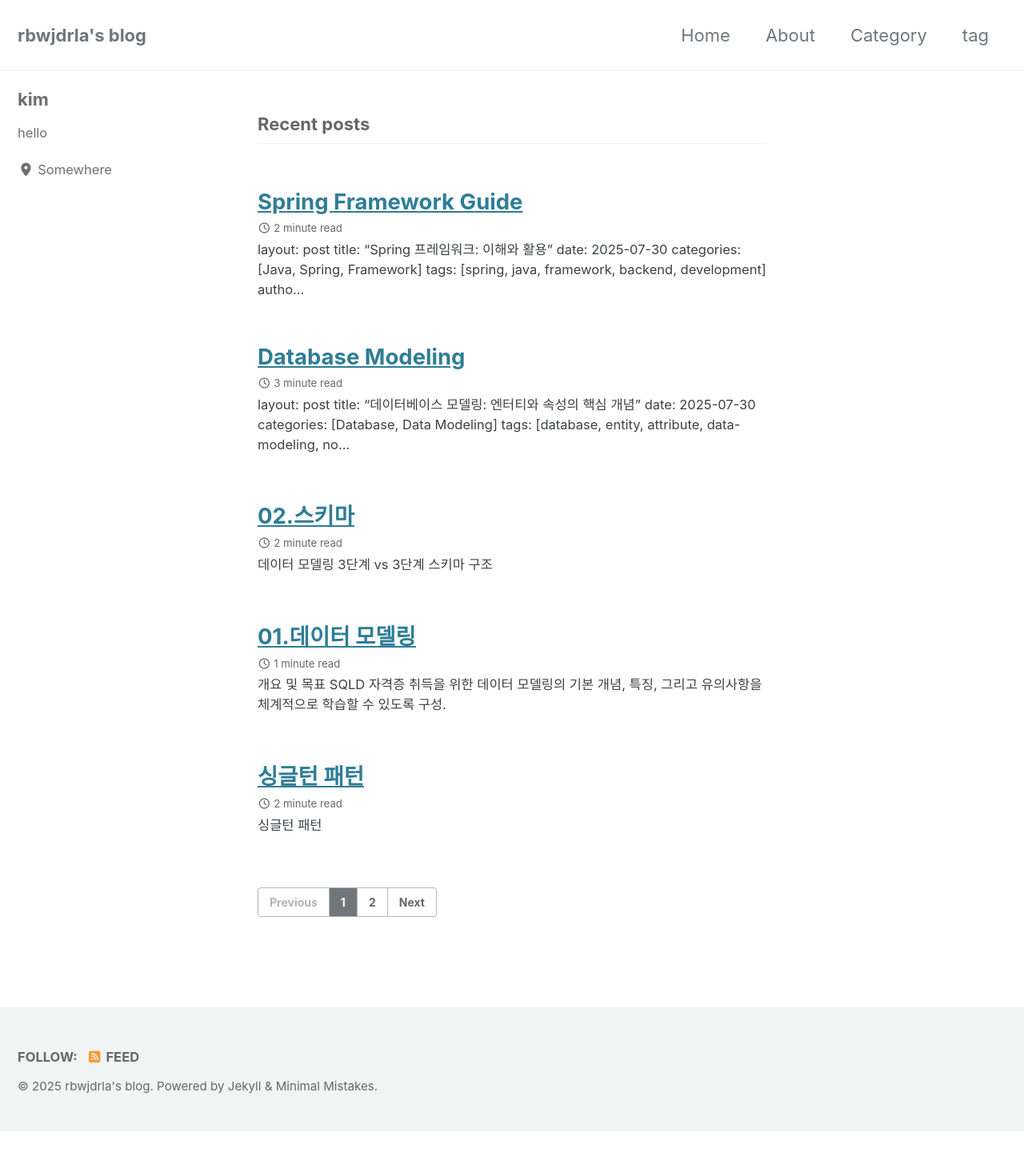
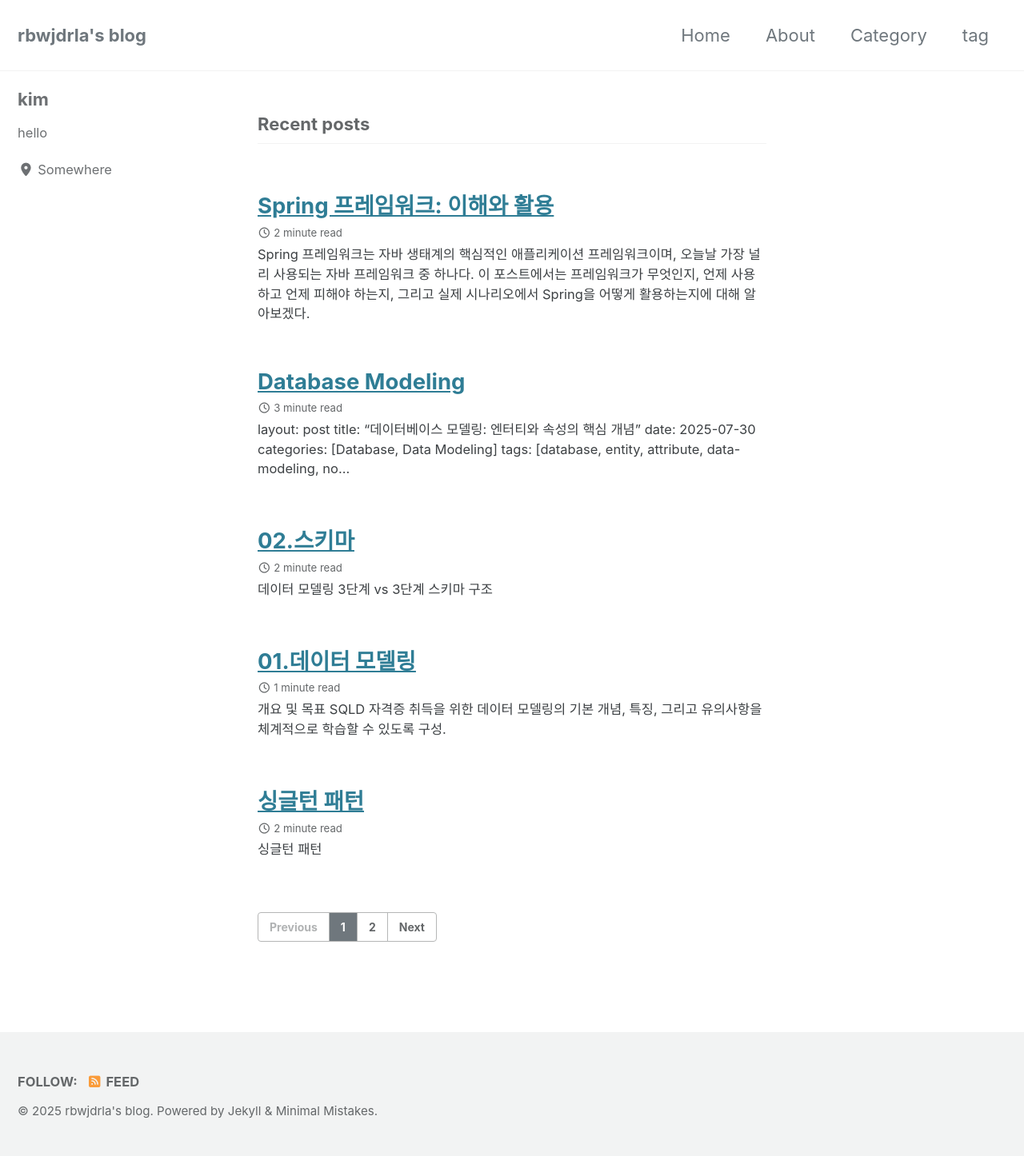
Before and after one commit to rbwjdrla/rbwjdrla.github.io, a Jekyll site: the page built from index.html, in a window 1280 px wide. Shown: the whole page at 80% size. Built offline with Jekyll 4.4.1, drawn with Linux system fonts in a browser that asks for light colours; cached includes are drawn as plain includes; the list of posts is cut into pages by our own code; before the commit the page ends 1415 px from its top, so only the background shows below that.

Commit message:
\"fix: Correct spring post format\"

```diff
--- a/_posts/2025-07-30-spring-framework-guide.md
+++ b/_posts/2025-07-30-spring-framework-guide.md
@@ -1,65 +1,92 @@
-layout: post title: "Spring 프레임워크: 이해와 활용" date: 2025-07-30 categories: [Java, Spring, Framework] tags: [spring, java, framework, backend, development] author: [Your Name]
-Spring 프레임워크: 이해와 활용
+---
+layout: post
+title: "Spring 프레임워크: 이해와 활용"
+date: 2025-07-30
+categories: [Java, Spring, Framework]
+tags: [spring, java, framework, backend, development]
+author: [Your Name]
+---
+
 Spring 프레임워크는 자바 생태계의 핵심적인 애플리케이션 프레임워크이며, 오늘날 가장 널리 사용되는 자바 프레임워크 중 하나다. 이 포스트에서는 프레임워크가 무엇인지, 언제 사용하고 언제 피해야 하는지, 그리고 실제 시나리오에서 Spring을 어떻게 활용하는지에 대해 알아보겠다.
 
-프레임워크란 무엇인가?
+## 프레임워크란 무엇인가?
+
 애플리케이션 프레임워크는 애플리케이션 개발을 위한 기본 구조를 제공하는 공통 소프트웨어 기능들의 집합이며, 모든 코드를 처음부터 작성하는 수고를 덜어주어 개발 노력을 크게 줄여준다.
 
 프레임워크는 IKEA 가구 조립과 비슷하다고 볼 수 있다. 필요한 모든 부품은 제공되지만, 개발자가 어떤 기능을 선택하고 어떻게 조합할지는 직접 결정해야 함.
 
-프레임워크 사용의 주요 이점
-시간과 비용 절약: 이미 존재하는 기능을 재사용하여 개발 시간을 단축하고 비용을 절감함.
-버그 감소: 많은 애플리케이션에서 이미 검증된 기존 구현을 사용하면 버그 발생 가능성이 줄어듬.
-커뮤니티 지원: 널리 사용되는 프레임워크는 방대한 개발자 커뮤니티를 통해 지원과 조언을 받을 수 있음.
+### 프레임워크 사용의 주요 이점
+
+- 시간과 비용 절약: 이미 존재하는 기능을 재사용하여 개발 시간을 단축하고 비용을 절감함.
+- 버그 감소: 많은 애플리케이션에서 이미 검증된 기존 구현을 사용하면 버그 발생 가능성이 줄어듬.
+- 커뮤니티 지원: 널리 사용되는 프레임워크는 방대한 개발자 커뮤니티를 통해 지원과 조언을 받을 수 있음.
+
 애플리케이션에서 비즈니스 로직 코드는 사용자 기대치를 구현하는 고유한 부분임. 하지만 로깅, 트랜잭션, 보안, 캐싱 등 "배관(plumbing)"으로 불리는 비즈니스 로직 외의 많은 공통 기능들은 여러 애플리케이션에서 재사용할 수 있음.
 
-Spring 생태계
+## Spring 생태계
+
 Spring은 단일 프레임워크가 아니라 프레임워크들의 생태계임. 보통 "Spring 프레임워크"라고 말할 때는 다음 핵심 구성 요소들을 포함함.
 
-핵심 구성 요소
-Spring Core
+### 핵심 구성 요소
+
+#### Spring Core
+
 Spring의 가장 근본적인 부분으로, Spring 컨텍스트(애플리케이션 인스턴스 관리)와 AOP(Aspect-Oriented Programming, 메서드 가로채기 및 조작) 같은 기능들을 제공함. IoC(Inversion of Control) 원칙을 기반으로 작동하여 개발자가 아닌 프레임워크가 애플리케이션의 실행을 제어함.
 
-Spring MVC
+#### Spring MVC
+
 HTTP 요청을 처리하는 웹 애플리케이션 개발을 가능하게 해줌.
 
-Spring Data Access
+#### Spring Data Access
+
 SQL 데이터베이스 연결과 영속성 계층 구현을 위한 기본 도구들을 제공함. JDBC 및 ORM 프레임워크(예: Hibernate) 통합 기능도 포함되어 있음.
 
-Spring Testing
+#### Spring Testing
+
 Spring 애플리케이션을 테스트하기 위한 다양한 도구들을 제공함.
 
-확장 프로젝트
+### 확장 프로젝트
+
 Spring 생태계에는 이 외에도 다양한 프로젝트들이 있다:
 
-Spring Data: SQL 및 NoSQL 데이터베이스에 쉽게 연결할 수 있게 해준다
-Spring Boot: 구성보다 관례(Convention over Configuration) 접근 방식을 통해 기본 구성을 제공하여 코드 작성량을 줄여준다
-Spring Security: 애플리케이션 보안 기능을 제공한다
-Spring Cloud: 클라우드 기반 애플리케이션 개발을 지원한다
-Spring의 실제 활용 시나리오
+- Spring Data: SQL 및 NoSQL 데이터베이스에 쉽게 연결할 수 있게 해준다
+- Spring Boot: 구성보다 관례(Convention over Configuration) 접근 방식을 통해 기본 구성을 제공하여 코드 작성량을 줄여준다
+- Spring Security: 애플리케이션 보안 기능을 제공한다
+- Spring Cloud: 클라우드 기반 애플리케이션 개발을 지원한다
+
+## Spring의 실제 활용 시나리오
+
 Spring은 다양한 종류의 애플리케이션 개발에 활용할 수 있다.
 
-1. 백엔드 애플리케이션 개발
+### 1. 백엔드 애플리케이션 개발
+
 서버 측에서 실행되며 데이터 관리와 클라이언트 요청 처리 역할을 담당한다. Spring은 데이터베이스 통합, 다른 애플리케이션과의 통신, 보안 등 백엔드 솔루션 구현에 필요한 모든 기능을 제공한다.
 
-2. 자동화 테스트 앱 개발
+### 2. 자동화 테스트 앱 개발
+
 시스템의 엔드 투 엔드 테스트를 위한 소프트웨어 구현에 사용된다. 테스트 앱 역시 데이터베이스 연결, 시스템 구성 요소와의 통신 등이 필요할 수 있어 복잡해질 수 있는데, 이때 Spring의 도구들이 유용하게 활용된다.
 
-3. 데스크톱 앱 개발
+### 3. 데스크톱 앱 개발
+
 웹이나 모바일 앱만큼 흔하지는 않지만, Spring IoC 컨테이너를 사용해 객체 인스턴스를 관리하고, 다른 백엔드와 통신하거나 캐싱 솔루션을 구현하는 데 Spring 도구들을 활용할 수 있다.
 
-4. 모바일 앱 개발
+### 4. 모바일 앱 개발
+
 Spring for Android 프로젝트를 통해 안드로이드 앱 개발을 지원한다. REST 클라이언트와 보안 API 접근을 위한 인증 지원 기능을 제공한다.
 
-프레임워크를 사용하지 않아야 할 때
+## 프레임워크를 사용하지 않아야 할 때
+
 프레임워크 사용이 항상 최선의 선택은 아니다. 다음과 같은 시나리오에서는 프레임워크 사용을 피하는 것을 고려해야 한다.
 
-주의해야 할 상황들
-작은 풋프린트(Footprint) 요구: 애플리케이션 크기를 최대한 작게 만들어야 하는 경우(예: 서버리스 함수)에는 불필요한 의존성을 추가하지 않는 것이 좋다.
-특별한 보안 요구사항: 특정 보안 요구사항으로 인해 오픈 소스 프레임워크 없이 오직 사용자 정의 코드만 구현해야 하는 경우가 있다(주로 국방이나 정부 조직 앱).
-과도한 커스터마이징: 프레임워크 구성 요소를 너무 많이 수정해야 해서 프레임워크를 사용하지 않는 것보다 더 많은 코드를 작성하게 되는 경우다.
-전환의 이점이 없음: 이미 잘 작동하는 애플리케이션이 있고 프레임워크로 전환해도 특별한 이점이 없거나 오히려 불확실성만 증가하는 경우다. 기존 시스템을 무작정 새로운 프레임워크로 교체하는 것은 신중해야 한다.
-마무리
+### 주의해야 할 상황들
+
+- 작은 풋프린트(Footprint) 요구: 애플리케이션 크기를 최대한 작게 만들어야 하는 경우(예: 서버리스 함수)에는 불필요한 의존성을 추가하지 않는 것이 좋다.
+- 특별한 보안 요구사항: 특정 보안 요구사항으로 인해 오픈 소스 프레임워크 없이 오직 사용자 정의 코드만 구현해야 하는 경우가 있다(주로 국방이나 정부 조직 앱).
+- 과도한 커스터마이징: 프레임워크 구성 요소를 너무 많이 수정해야 해서 프레임워크를 사용하지 않는 것보다 더 많은 코드를 작성하게 되는 경우다.
+- 전환의 이점이 없음: 이미 잘 작동하는 애플리케이션이 있고 프레임워크로 전환해도 특별한 이점이 없거나 오히려 불확실성만 증가하는 경우다. 기존 시스템을 무작정 새로운 프레임워크로 교체하는 것은 신중해야 한다.
+
+## 마무리
+
 Spring 프레임워크는 자바 개발에서 강력하고 유연한 도구다. 하지만 모든 상황에 적합한 것은 아니므로, 프로젝트의 요구사항과 제약사항을 신중히 고려해서 사용 여부를 결정해야 한다. 적절히 활용한다면 개발 생산성을 크게 향상시킬 수 있는 훌륭한 프레임워크다.
 
 이 포스트는 Spring 프레임워크의 기본 개념과 활용 방안에 대해 다뤘다. 더 자세한 내용은 Spring 공식 문서를 참고하기 바란다.
```
